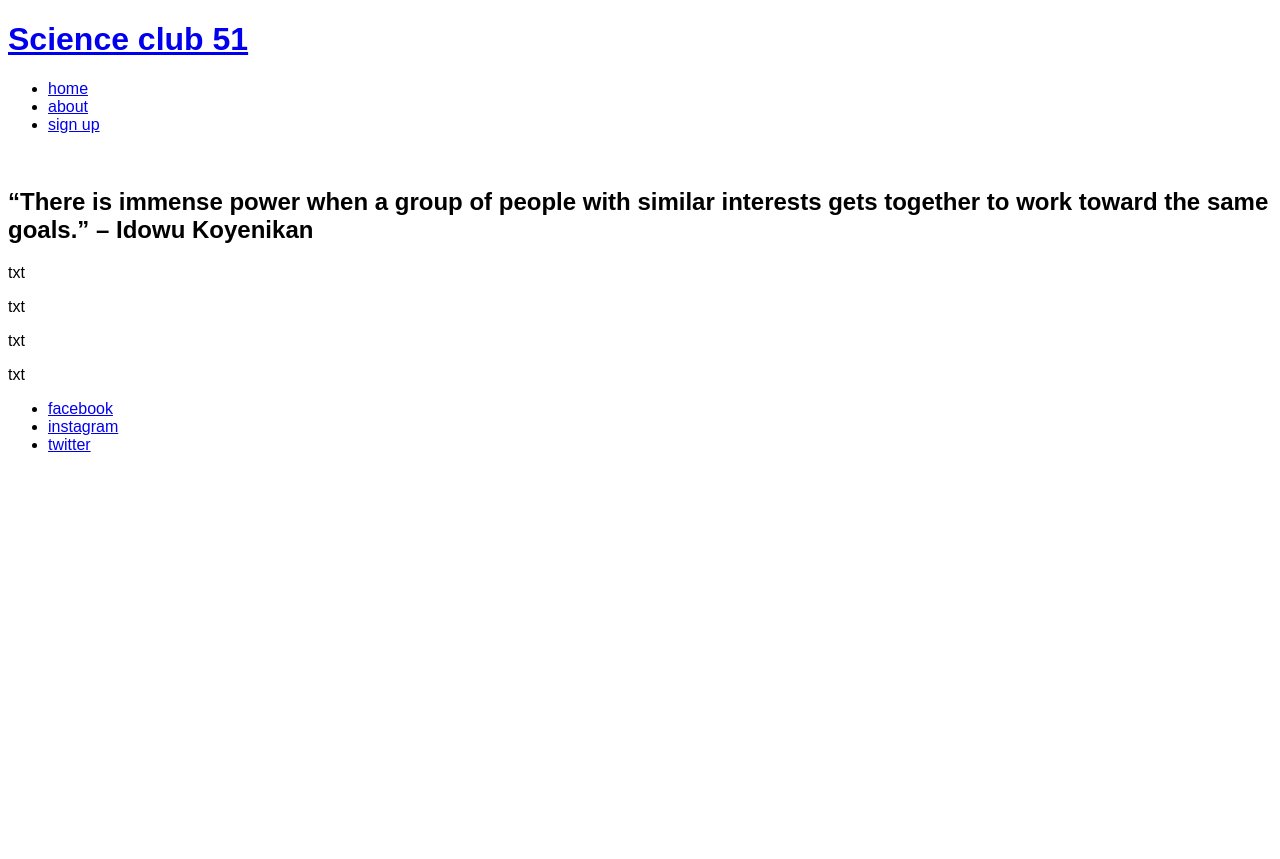
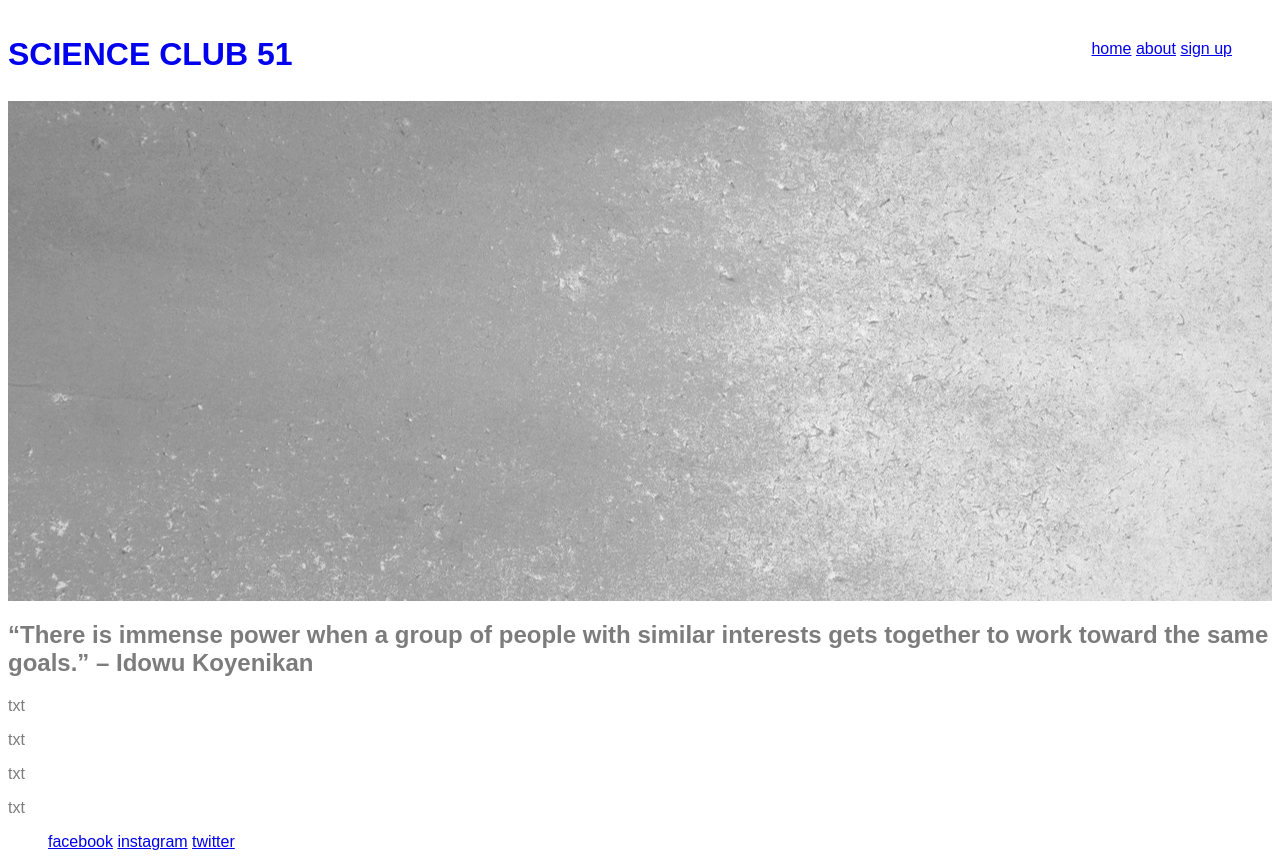
Before and after one commit to Nezzo23/science-club, a plain HTML site: page index.html in a window 1280 px wide. Before the commit the page ends 800 px from the top, so only its background shows below. Drawn offline with Linux system fonts and the light colour scheme.

Commit message:
add top background

```diff
--- a/assets/css/style.css
+++ b/assets/css/style.css
@@ -2,4 +2,42 @@
 
 body {
     font-family: PT Sans Narrow, sans-serif;
+    font-weight: 400;
+    color: rgb(124, 124, 124)
 }
+
+h1,
+nav {
+    line-height: 50px;
+}
+
+h1 {
+    text-transform: uppercase;
+    float: left;
+}
+
+ul li {
+    display: inline;
+}
+
+.menu {
+    float: right;
+    margin-right: 40px;
+}
+
+.social-networks {
+    display: inline;
+    text-align: center;
+}
+
+#bg-image {
+    height: 500px;
+    width: 100%;
+    background: url('../images/backgroung-index.png') no-repeat center center;
+    overflow: hidden;
+}
+
+#light-bulb {
+    float: right;
+    image ('../images/Shining-bright-idea-light-bulb-with-cogs-on-transparent-background-PNG.png');
+}
--- a/index.html
+++ b/index.html
@@ -7,13 +7,13 @@
     <meta name="viewport" content="width=device-width, initial-scale=1.0">
     <link rel="stylesheet" href="assets/css/style.css">
     <title>Document</title>
+    <title>Science club 51</title>
 </head>
-<title>Science club 51</title>
 
 <body>
     <header>
         <a href="index.html">
-            <h1 id="logo">Science club 51</h1>
+            <h1>Science club 51</h1>
             <nav>
                 <ul class="menu">
                     <li>
@@ -30,10 +30,8 @@
     </header>
     <br>
     <section id="top-wallpaper">
-        <div id="bg-image">
-            <a href=""></a>
-        </div>
         <div id="light-bulb"></div>
+        <div id="bg-image"></div>
     </section>
     <section id="quote>
         <div>
@@ -41,7 +39,7 @@
             Idowu Koyenikan</h2>
         </div>
     </section>
-    <section id=" workshop-types">
+    <section id="workshop-types">
         <div id="computer-science">
             <a href="#"></a>
             <p>txt</p>
```
